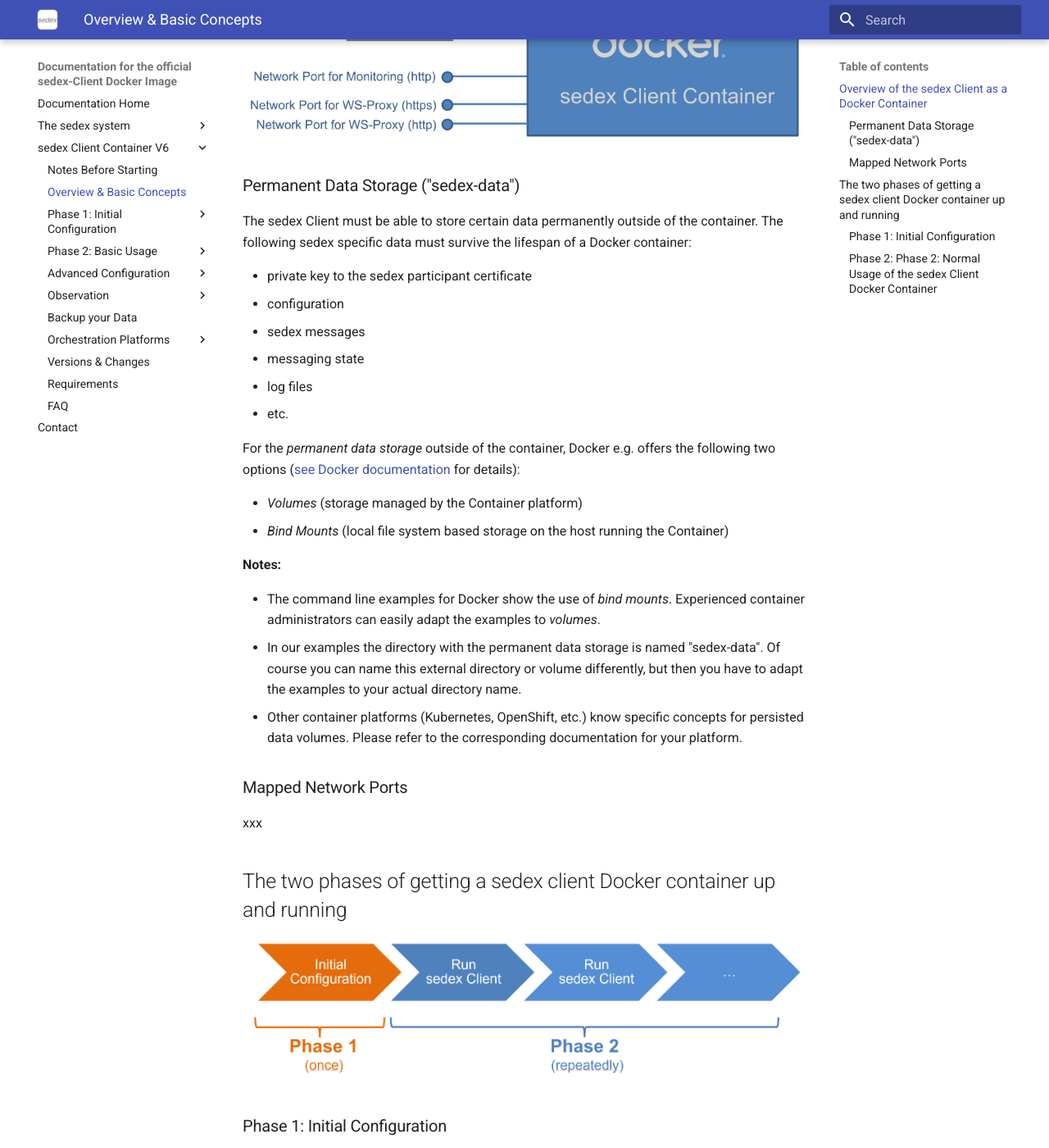
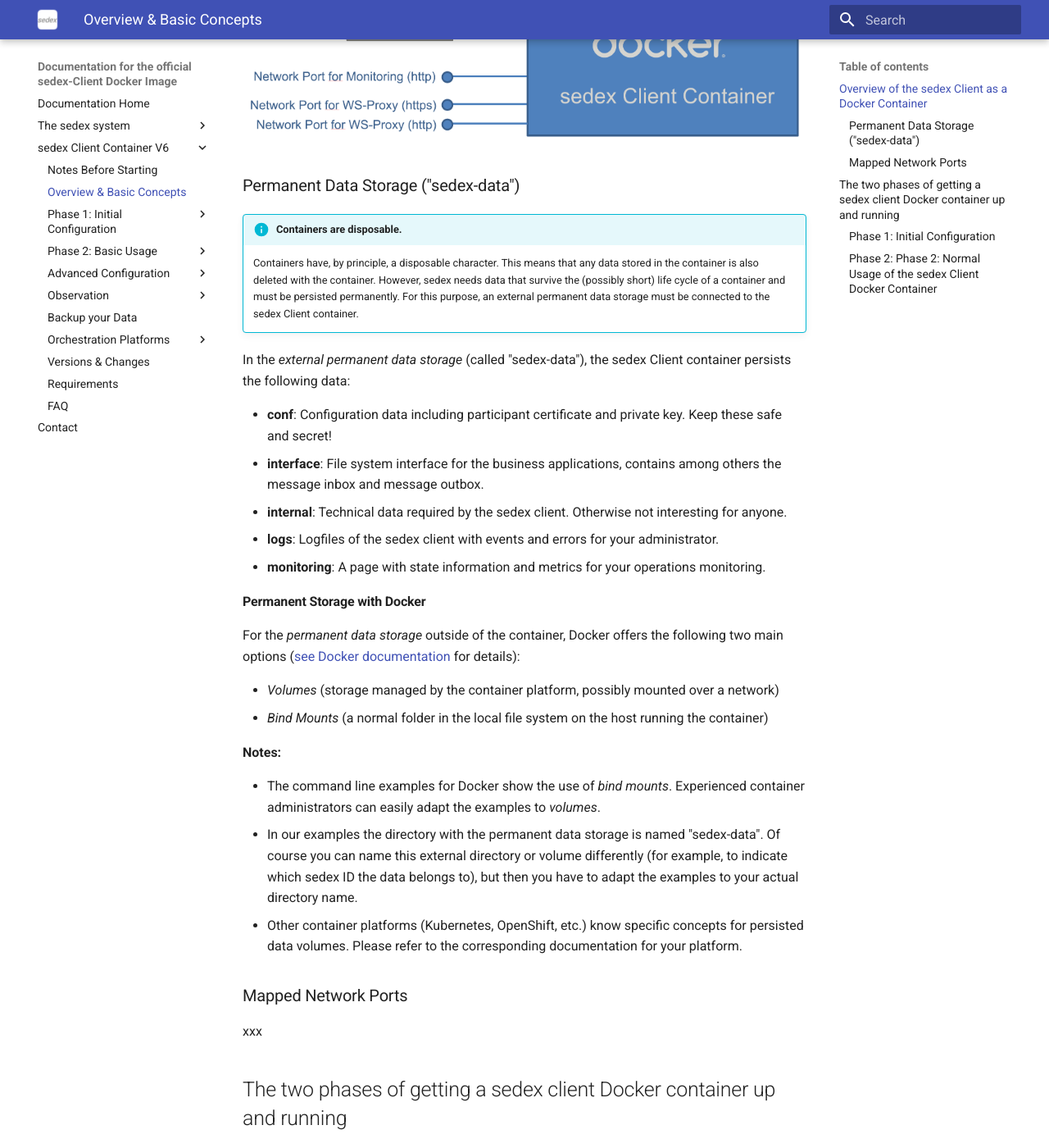
Before and after one commit to sedexch/sedexch.github.io, an MkDocs documentation site: the page built from docs/client-container-v6/basic-concepts.md, in a window 1280 px wide and 1400 px high, scrolled down 666 px. Shown: the whole window at 82% size. Built offline with MkDocs 1.6.1 and Material for MkDocs 9.7.7, drawn with Linux system fonts in a browser that asks for light colours.

Commit message:
Improve documentation.

```diff
--- a/docs/client-container-v6/basic-concepts.md
+++ b/docs/client-container-v6/basic-concepts.md
@@ -17,27 +17,34 @@
 <a name="Permanent_Data_Storage"></a>
 ### Permanent Data Storage ("sedex-data")
 
-The sedex Client must be able to store certain data permanently outside of the container.
-The following sedex specific data must survive the lifespan of a Docker container:
+!!! info "Containers are disposable."
 
-- private key to the sedex participant certificate
-- configuration
-- sedex messages
-- messaging state
-- log files
-- etc.
+    Containers have, by principle, a disposable character.
+    This means that any data stored in the container is also deleted with the container.
+    However, sedex needs data that survive the (possibly short) life cycle of a container and must be persisted permanently.
+    For this purpose, an external permanent data storage must be connected to the sedex Client container.
+
+In the *external permanent data storage* (called "sedex-data"), the sedex Client container persists the following data:
+
+- **conf**: Configuration data including participant certificate and private key. Keep these safe and secret!
+- **interface**: File system interface for the business applications, contains among others the message inbox and message outbox.
+- **internal**: Technical data required by the sedex client. Otherwise not interesting for anyone.
+- **logs**: Logfiles of the sedex client with events and errors for your administrator.
+- **monitoring**: A page with state information and metrics for your operations monitoring.
 
 
-For the *permanent data storage* outside of the container, Docker e.g. offers the following two options ([see Docker documentation](https://docs.docker.com/storage/) for details):
+#### Permanent Storage with Docker
 
-- *Volumes* (storage managed by the Container platform)
-- *Bind Mounts* (local file system based storage on the host running the Container)
+For the *permanent data storage* outside of the container, Docker offers the following two main options ([see Docker documentation](https://docs.docker.com/storage/) for details):
+
+- *Volumes* (storage managed by the container platform, possibly mounted over a network)
+- *Bind Mounts* (a normal folder in the local file system on the host running the container)
 
 
 **Notes:**
 
  - The command line examples for Docker show the use of *bind mounts*. Experienced container administrators can easily adapt the examples to *volumes*.
- - In our examples the directory with the permanent data storage is named "sedex-data". Of course you can name this external directory or volume differently, but then you have to adapt the examples to your actual directory name.
+ - In our examples the directory with the permanent data storage is named "sedex-data". Of course you can name this external directory or volume differently (for example, to indicate which sedex ID the data belongs to), but then you have to adapt the examples to your actual directory name.
  - Other container platforms (Kubernetes, OpenShift, etc.) know specific concepts for persisted data volumes. Please refer to the corresponding documentation for your platform.
 
 
```
